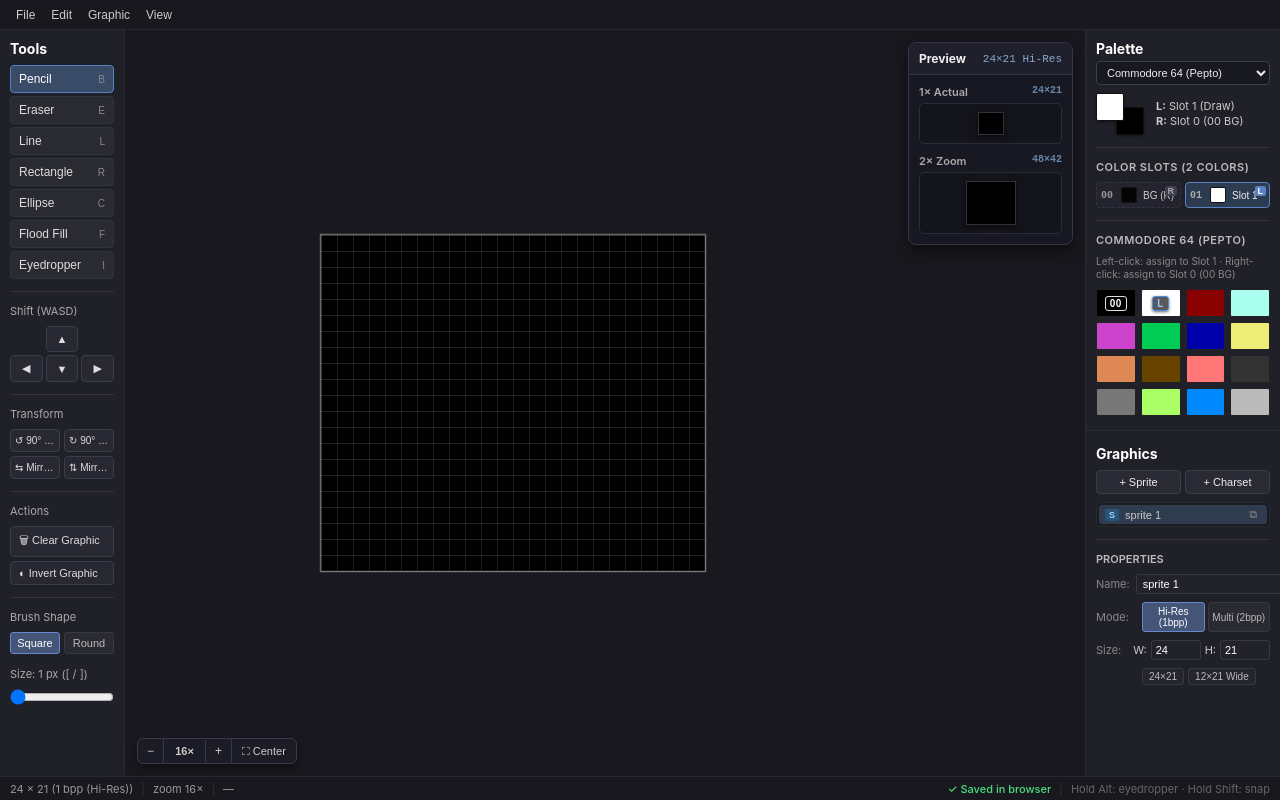
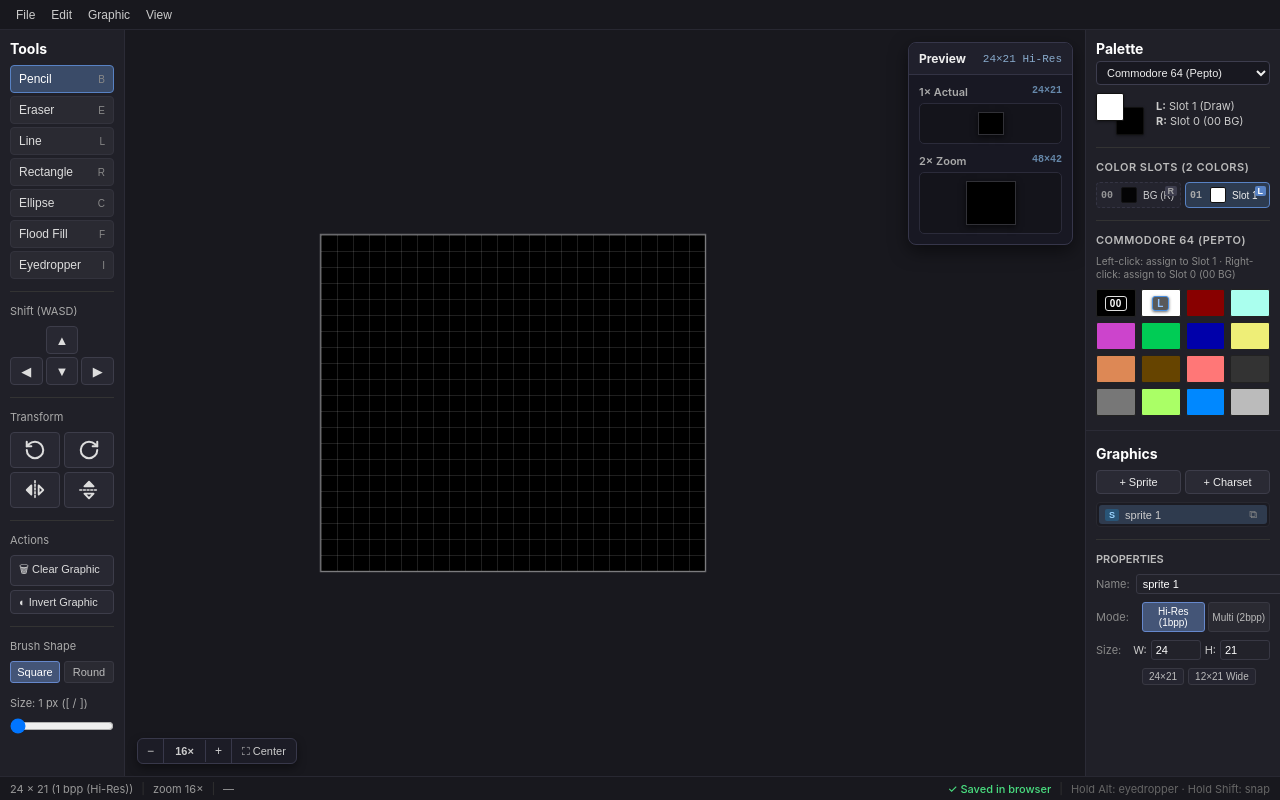
Before and after one commit to ErnestoBorio/fatpixel, a Svelte app: page / in a window 1280 px wide. Built offline with nearby package versions, Linux system fonts and the light colour scheme.

Commit message:
Save changes instantly without buffering, add 5s periodic autosave interval, and make transform buttons big icon-only with hover hints

```diff
--- a/src/App.svelte
+++ b/src/App.svelte
@@ -63,8 +63,6 @@
 
   let currentZoom = $derived(ZOOM_LEVELS[zoomIndex] ?? 16);
 
-  let autoSaveTimer: ReturnType<typeof setTimeout> | null = null;
-
   function getCurrentSettings(): EditorSettings {
     return {
       activeGraphicIndex,
@@ -81,25 +79,13 @@
   }
 
   function saveNow() {
-    if (autoSaveTimer) {
-      clearTimeout(autoSaveTimer);
-      autoSaveTimer = null;
-    }
     saveAllToStorage(project, getCurrentSettings());
     savedLocally = true;
   }
 
-  function scheduleAutoSave() {
-    savedLocally = false;
-    if (autoSaveTimer) clearTimeout(autoSaveTimer);
-    autoSaveTimer = setTimeout(() => {
-      saveNow();
-    }, 5000);
-  }
-
   function markDirty() {
     isDirty = true;
-    scheduleAutoSave();
+    saveNow();
   }
 
   function notifyGraphicChange() {
@@ -110,6 +96,7 @@
     project = new Project(project.name, project.graphics, project.customPalettes);
     stateVersion++;
     markDirty();
+    saveNow();
     canvasRef?.recalculateOffsets();
     canvasRef?.redraw();
   }
@@ -133,7 +120,7 @@
   });
 
   $effect(() => {
-    // Track reactive settings changes for localStorage
+    // Save settings instantly whenever any setting changes
     activeGraphicIndex;
     activeCharIndex;
     tool;
@@ -146,7 +133,7 @@
     zoomIndex;
     stateVersion;
 
-    scheduleAutoSave();
+    saveNow();
   });
 
   function handleUndo() {
@@ -522,7 +509,13 @@
     // Initial save to make sure default state is persisted if fresh
     saveNow();
 
+    // Autosave happens each 5 seconds
+    const autoSaveInterval = setInterval(() => {
+      saveNow();
+    }, 5000);
+
     return () => {
+      clearInterval(autoSaveInterval);
       window.removeEventListener('keydown', handleKeyDown);
       window.removeEventListener('beforeunload', handleBeforeUnload);
     };
@@ -600,7 +593,7 @@
         bind:zoomIndex
         {showGrid}
         onPixelChange={markDirty}
-        onStrokeEnd={scheduleAutoSave}
+        onStrokeEnd={saveNow}
         onHoverChange={(pt) => (hoverPt = pt)}
       />
     </main>
--- a/src/ui/ToolsPanel.svelte
+++ b/src/ui/ToolsPanel.svelte
@@ -62,19 +62,53 @@
   <div class="section-label">Transform</div>
   <div class="transform-buttons">
     <div class="button-row">
-      <button class="action-btn-half" onclick={() => onRotate?.(false)} title="Rotate 90° Counter-Clockwise (<)">
-        ↺ 90° CCW
+      <button
+        class="transform-btn"
+        onclick={() => onRotate?.(false)}
+        title="Rotate 90° Counter-Clockwise (Shortcut: < or ,)"
+        aria-label="Rotate 90° Counter-Clockwise"
+      >
+        <svg width="22" height="22" viewBox="0 0 24 24" fill="none" stroke="currentColor" stroke-width="2.2" stroke-linecap="round" stroke-linejoin="round">
+          <path d="M3 12a9 9 0 1 0 9-9 9.75 9.75 0 0 0-6.74 2.74L3 8"/>
+          <path d="M3 3v5h5"/>
+        </svg>
       </button>
-      <button class="action-btn-half" onclick={() => onRotate?.(true)} title="Rotate 90° Clockwise (>)">
-        ↻ 90° CW
+      <button
+        class="transform-btn"
+        onclick={() => onRotate?.(true)}
+        title="Rotate 90° Clockwise (Shortcut: > or .)"
+        aria-label="Rotate 90° Clockwise"
+      >
+        <svg width="22" height="22" viewBox="0 0 24 24" fill="none" stroke="currentColor" stroke-width="2.2" stroke-linecap="round" stroke-linejoin="round">
+          <path d="M21 12a9 9 0 1 1-9-9 9.75 9.75 0 0 1 6.74 2.74L21 8"/>
+          <path d="M21 3v5h-5"/>
+        </svg>
       </button>
     </div>
     <div class="button-row">
-      <button class="action-btn-half" onclick={() => onMirrorH?.()} title="Flip / Mirror Horizontal (H)">
-        ⇆ Mirror H
+      <button
+        class="transform-btn"
+        onclick={() => onMirrorH?.()}
+        title="Flip / Mirror Horizontal (Shortcut: H)"
+        aria-label="Flip / Mirror Horizontal"
+      >
+        <svg width="22" height="22" viewBox="0 0 24 24" fill="none" stroke="currentColor" stroke-width="2" stroke-linecap="round" stroke-linejoin="round">
+          <line x1="12" y1="2" x2="12" y2="22" stroke-dasharray="2 2" stroke-width="1.8"/>
+          <path d="M8 7L3 12l5 5V7z" fill="currentColor"/>
+          <path d="M16 7l5 5-5 5V7z"/>
+        </svg>
       </button>
-      <button class="action-btn-half" onclick={() => onMirrorV?.()} title="Flip / Mirror Vertical (V)">
-        ⇅ Mirror V
+      <button
+        class="transform-btn"
+        onclick={() => onMirrorV?.()}
+        title="Flip / Mirror Vertical (Shortcut: V)"
+        aria-label="Flip / Mirror Vertical"
+      >
+        <svg width="22" height="22" viewBox="0 0 24 24" fill="none" stroke="currentColor" stroke-width="2" stroke-linecap="round" stroke-linejoin="round">
+          <line x1="2" y1="12" x2="22" y2="12" stroke-dasharray="2 2" stroke-width="1.8"/>
+          <path d="M7 8L12 3l5 5H7z" fill="currentColor"/>
+          <path d="M7 16l5 5 5-5H7z"/>
+        </svg>
       </button>
     </div>
   </div>
@@ -260,21 +294,22 @@
     gap: 3px;
   }
   .shift-btn {
-    padding: 6px 0;
+    height: 28px;
     background: #282832;
     border: 1px solid #3d3d4a;
     color: #ddd;
     border-radius: 4px;
     cursor: pointer;
-    font-size: 11px;
+    font-size: 13px;
     display: flex;
     align-items: center;
     justify-content: center;
+    transition: background 0.15s, border-color 0.15s, color 0.15s;
   }
   .shift-btn:hover {
     background: #38384a;
     color: #fff;
-    border-color: #5577aa;
+    border-color: #5588cc;
   }
   .transform-buttons {
     display: flex;
@@ -285,23 +320,26 @@
     display: flex;
     gap: 4px;
   }
-  .action-btn-half {
+  .transform-btn {
     flex: 1;
-    padding: 5px 4px;
+    height: 36px;
     background: #282832;
     border: 1px solid #3d3d4a;
     color: #ddd;
     border-radius: 4px;
     cursor: pointer;
-    font-size: 10px;
-    text-align: center;
-    white-space: nowrap;
-    overflow: hidden;
-    text-overflow: ellipsis;
+    display: flex;
+    align-items: center;
+    justify-content: center;
+    transition: background 0.15s, border-color 0.15s, color 0.15s, transform 0.05s;
   }
-  .action-btn-half:hover {
+  .transform-btn:hover {
     background: #38384a;
     color: #fff;
-    border-color: #5577aa;
+    border-color: #5588cc;
+  }
+  .transform-btn:active {
+    background: #2b2b38;
+    transform: translateY(1px);
   }
 </style>
```
